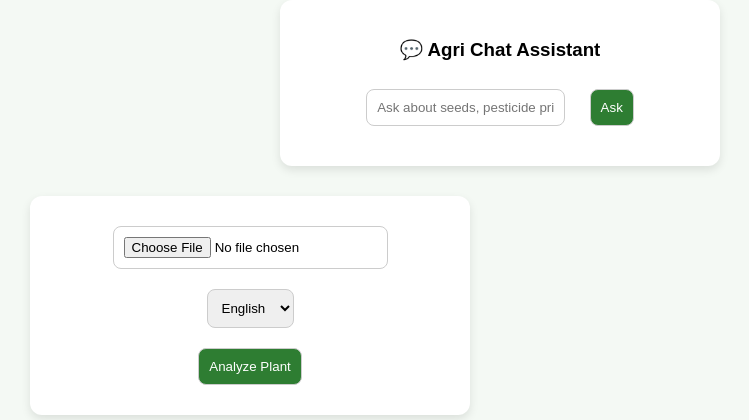
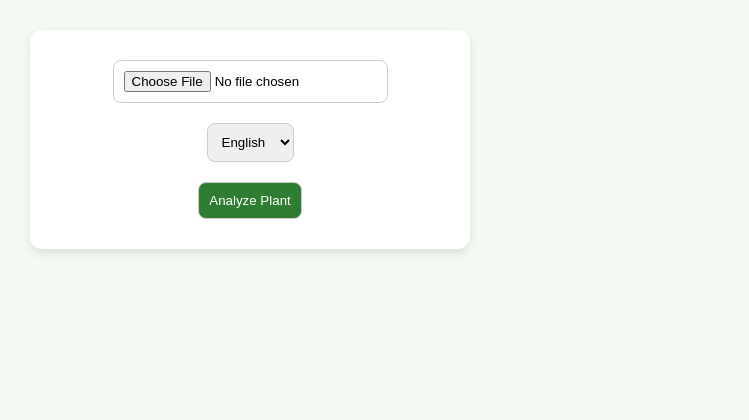
Before and after one commit to Sameer213-R/premodel, a Flask app: page / in a window 1280 px wide. Shown: the part 68-488 px from the top of the page, without its empty margins (390-1139 px from the left). Run offline with Flask 3, Linux system fonts and the light colour scheme.

Commit message:
Remove Agri Chat Assistant section
Removed the Agri Chat Assistant section from the HTML template.

```diff
--- a/templates/index.html
+++ b/templates/index.html
@@ -75,7 +75,7 @@
         🌱 Smart Krishi AI - Plant Health Detection
     </div>
 
-    <section style="margin-left: 500px;">
+    <!-- <section style="margin-left: 500px;">
         <div class="card">
             <h3>💬 Agri Chat Assistant</h3>
 
@@ -84,7 +84,7 @@
 
             <div id="chatBox" style="margin-top:10px; text-align:left;"></div>
         </div>
-    </section>
+    </section> -->
 
 
     <div class="container">
```
